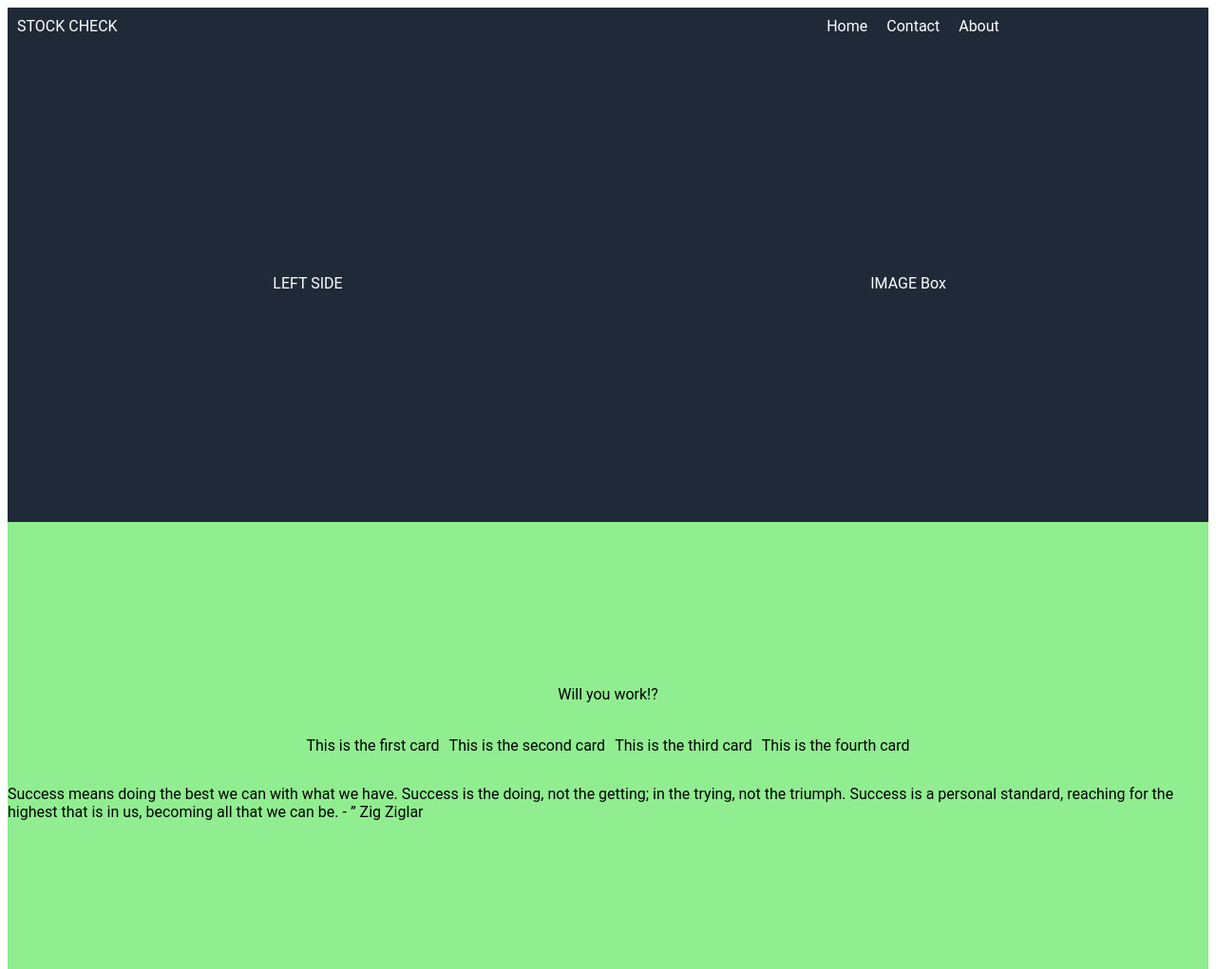
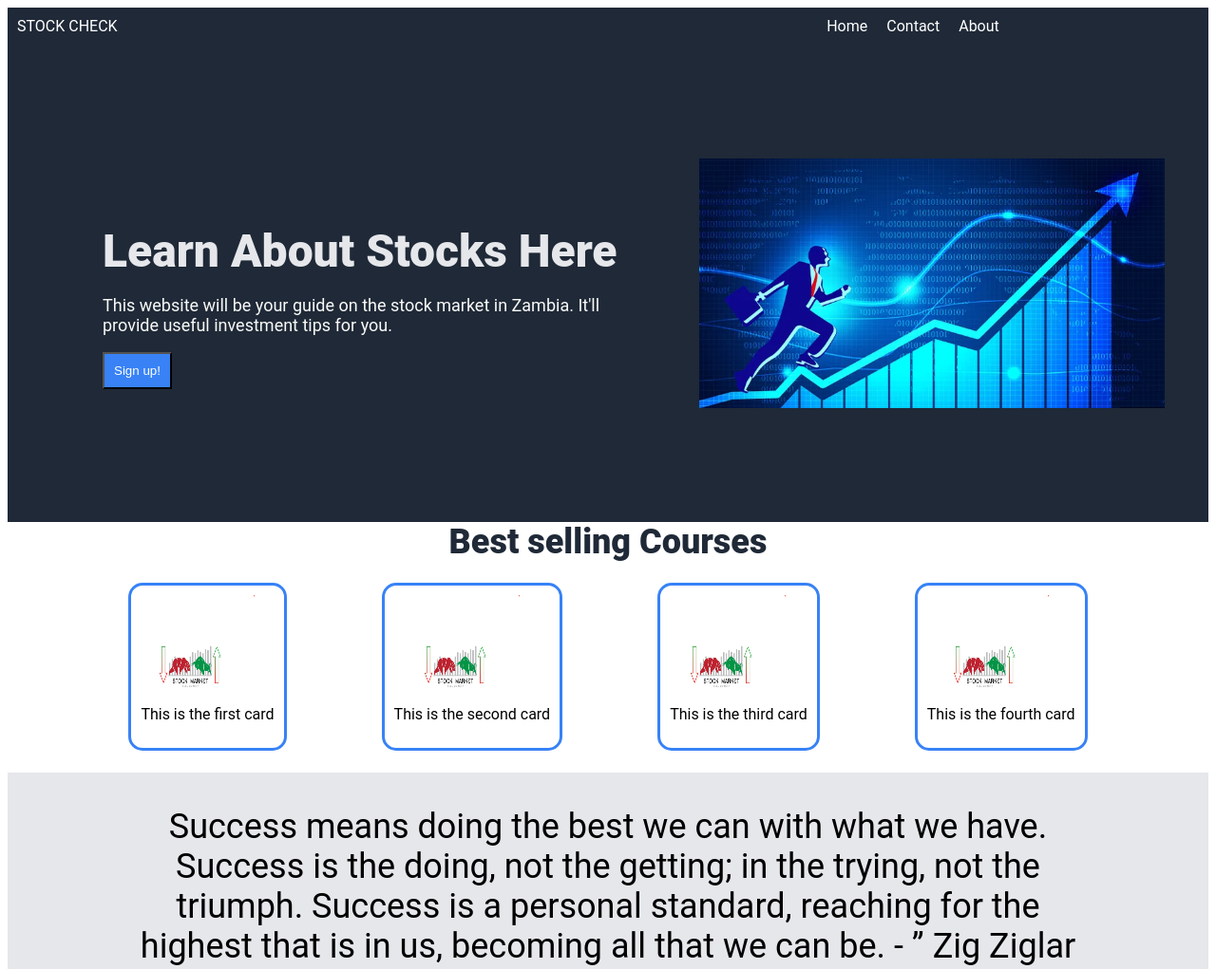
Before and after one commit to Bwite/Landing-Page, a plain HTML site: page index.html in a window 1280 px wide. Shown: the top 1021 px of the page at 95% size. Drawn offline with Linux system fonts and the light colour scheme.

Commit message:
added more styling

```diff
--- a/index.html
+++ b/index.html
@@ -27,29 +27,32 @@
     <div class="content">
         <div class="belownav">
             <div class="belownav1">
-                LEFT SIDE
+                <p class="titlep">Learn About Stocks Here</p>
+                <p>This website will be your guide on the stock market in Zambia. It'll provide useful investment tips for you.</p>
+                <button>Sign up!</button>
             </div>
             <div class="belownav2">
-                IMAGE Box
+                <img src="/photos/rising.png" alt="">
             </div>
         </div>
         <div class="midsection">
-        <div class="title"> Will you work!?</div>
+        <div class="midtitle">Best selling Courses</div>
         <div class="cards">
+
             <div class="card">
-                <img src="" alt="">
+                <img src="/photos/bullbear.png" alt="">
                 <p> This is the first card</p>
             </div>
             <div class="card">
-                <img src="" alt="">
+                <img src="/photos/bullbear.png" alt="">
                 <p> This is the second card</p>
             </div>
             <div class="card">
-                <img src="" alt="">
+                <img src="/photos/bullbear.png" alt="">
                 <p> This is the third card</p>
             </div>
             <div class="card">
-                <img src="" alt="">
+                <img src="/photos/bullbear.png" alt="">
                 <p> This is the fourth card</p>
             </div>
         </div>
--- a/style.css
+++ b/style.css
@@ -4,6 +4,7 @@ body {
     min-height: 200vh;
     font-family: Roboto, sans-serif;
 }
+/*header code*/
 .header {
     display:flex;
     flex-direction: column;
@@ -57,22 +58,7 @@ a {
     flex-grow: 1;
     flex-basis: 33px;
 }
-.midsection{
-
-    display: flex;
-    flex:2 1 0;
-    flex-direction: column;
-    justify-content: center;
-    align-items: center;
-    background-color: lightgreen;
-
-}
-.call-to-action{
-     flex:2 1 0;
-    justify-content: center;
-    align-items: center;
-    background-color: lightblue;
-}
+/* below nav code */
 .belownav{
     display:flex;
     flex:2 1 0;
@@ -85,37 +71,124 @@ a {
 
 }
 .belownav1{
-    display: flex;
 
-    justify-content: center ;
-    flex:1;
+    flex-direction: column;
+
+    align-items: left;
+
+    flex:1 1 0;
+    margin-left: 100px;
+
+
+}
+.belownav1 .titlep{
+    font-size: 48px;
+    color: #e5e7eb;
+    font-weight: 900;
+    margin-bottom: 0;
+
+}
+.belownav1 p{
+     font-size: 18px;
+    color: #F9FAF8;
+
+}
+.belownav1 button{
+     background-color: #3882F6;
+     color:white;
+     padding:10px;
+
+
+
 }
 .belownav2{
     display: flex;
     justify-content: center ;
-    flex:1;
+    flex:1 1 0;
 
+}
+.belownav2 img{
+    width:auto;
+    height: auto;
 }
 .title{
     display: flex;
     justify-content: center;
     align-items: center;
 }
+
+/*midsection code*/
+.midsection{
+
+    display: flex;
+    flex:2 1 0;
+    flex-direction: column;
+    justify-content: center;
+    align-items: center;
+
+
+}
+.midtitle{
+    font-size: 36px;
+    font-weight: 900;
+    color:#1F2937;
+
+}
 .cards{
     display: flex;
-    justify-content: center;
+    justify-content:center;
     align-items: center;
-    gap:10px;
+    gap:100px;
 
-}
-.card{
+    flex:1;
+
 
 
 
 }
+.card{
+    display: flex;
+    flex-direction: column;
+    align-items: center;
+    justify-content: center;
+    flex-wrap: wrap;
+    border-radius: 15px;
+    padding:10px;
+
+    border: 3px solid #3882F6;
+
+
+
+
+
+
+}
+img {
+  width: 100px;
+  height: 100px;
+}
 .message{
-    display:flex
+    display:flex;
+    justify-content: center;
+    align-items: center;
+    text-align: center;
+    flex:1;
+    background-color: #e5e7eb;
+    width:100%;
 }
+.message p{
+    width: 1000px;
+    font-size: 36px;
+    font-weight: 300px;
+}
+.call-to-action{
+     flex:2 1 0;
+    justify-content: center;
+    align-items: center;
+    background-color: lightblue;
+}
+
+
 .footer{
     display:flex;
 
```
Also changed, not shown: photos/bullbear.png (added), photos/rising.png (added).
